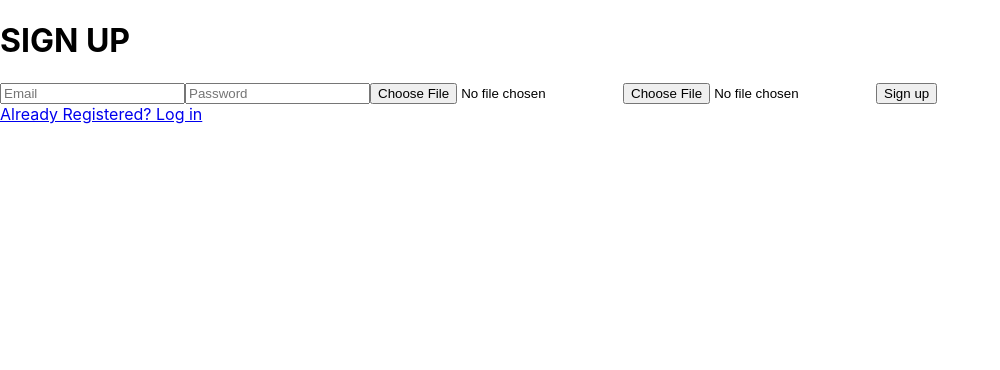
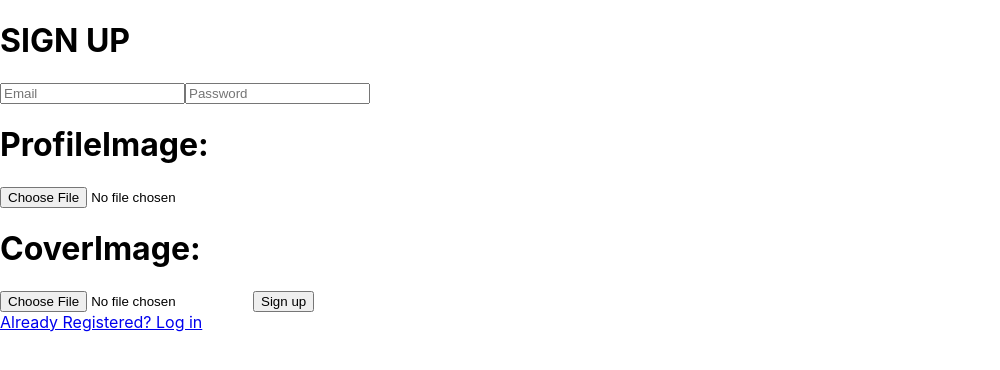
Before and after one commit to aayush2jain/videotube_frontend, a React (Create React App) app: page /signup in a window 1280 px wide. Shown: the top 370 px of the page, without its empty margins (0-1000 px from the left). Built offline with nearby package versions, Linux system fonts and the light colour scheme; the HTML template or start-up script is replaced by a standard one.

Commit message:
register

```diff
--- a/src/pages/SignUp.js
+++ b/src/pages/SignUp.js
@@ -45,14 +45,17 @@ const Signup = () => {
     return (
 
         <div className='w-[100vw] h-[100vh] bg-black flex items-center justify-center'>
-            <div className='md:w-[30vw] h-[80vh] w-[80vw] md:h-[37vw] rounded-3xl flex flex-col bg-white'>
+            <div className='md:w-[30vw] h-[90vh] w-[80vw] md:h-[42vw] rounded-3xl flex flex-col bg-white'>
                 <h1 className='md:mt-[8vh] mt-[4vh]  my-4 text-xl  md:ml-[11vw] ml-[27vw] font-bold'>SIGN UP</h1>
                 <form onSubmit={submit} encType='multipart/form-data' className='mx-auto'>
                     {/* <input type='text' placeholder='UserName' onChange={(e) => setUsername(e.target.value)} className='py-[2vh] w-[10vw] mb-[2vh] mx-[2.5vw] sm:pl-4 rounded-xl bg-gray-200' /> */}
                     <input type='email' placeholder='Email' onChange={(e) => setEmail(e.target.value)} className='py-[2vh] md:w-[20vw] w-[60vw] md:h-[4vw] h-[8vh]  md:mb-[3vh] mb-[4vh] md:ml-[4.5vw] ml-[8vw] pl-4 rounded-xl bg-gray-200' />
                     <input type='password' placeholder='Password' onChange={(e) => setPassword(e.target.value)} className='py-[2vh]  md:w-[20vw]  w-[60vw] md:h-[4vw] h-[8vh]  md:mb-[23h] mb-[4vh] md:ml-[4.5vw]  ml-[8vw]  pl-4 rounded-xl bg-gray-200' />
+                      <h1  className='mx-[2vw] pl-4 font-semibold'>ProfileImage:</h1>
+                    <input type='file' id='profileImage' onChange={(e) => handleFileChange(e, setavatar)} className='py-[2vh]  md:w-[20vw] md:h-[4vw] h-[9vh]  w-[60vw] md:mb-[3vh] mb-[4vh] md:ml-[4.5vw]  ml-[8vw]  pl-4 rounded-xl bg-gray-200' />
+                     <h1  className='mx-[2vw] pl-4 font-semibold'>CoverImage:</h1>
                     <input type='file' id='coverImage' onChange={(e) => handleFileChange(e, setCoverImage)} className='py-[2vh]  md:w-[20vw] md:h-[4vw] h-[9vh]  w-[60vw] md:mb-[3vh] mb-[4vh] md:ml-[4.5vw]  ml-[8vw]  pl-4 rounded-xl bg-gray-200' />
-                    <input type='file' id='profileImage' onChange={(e) => handleFileChange(e, setavatar)} className='py-[2vh]  md:w-[20vw] md:h-[4vw] h-[9vh]  w-[60vw] md:mb-[3vh] mb-[4vh] md:ml-[4.5vw]  ml-[8vw]  pl-4 rounded-xl bg-gray-200' />
+
                     <button type='submit' className='width-[10vw] px-[2vw] md:ml-[10vw] ml-[26vw] py-3 bg-black text-white text-xl rounded-xl'>Sign up</button>
                 </form>
                 {/* <div className='flex flex-row rounded-xl border-black border-2 w-[25vw] ml-[2.5vw] mt-2'>
```
